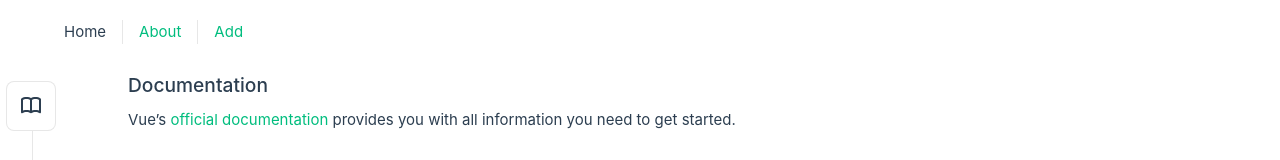
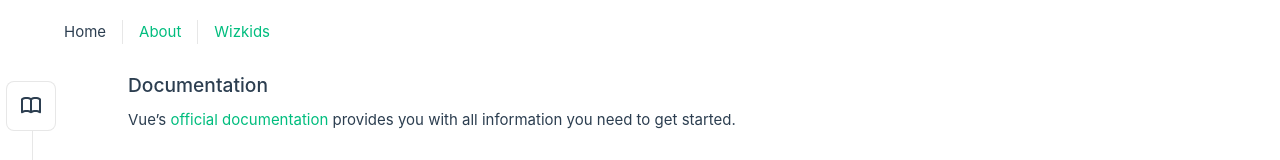
Before and after one commit to cjbreg/owow-frontend, a Vue app: page / in a window 1280 px wide. Shown: the top 160 px of the page. Built offline with nearby package versions, Linux system fonts and the light colour scheme.

Commit message:
feat: added wizkid overview page

```diff
--- a/src/App.vue
+++ b/src/App.vue
@@ -8,7 +8,7 @@ import HelloWorld from '@/components/HelloWorld.vue';
     <nav class="px-4 flex justify-between h-16 items-center w-full">
       <RouterLink to="/">Home</RouterLink>
       <RouterLink to="/about">About</RouterLink>
-      <RouterLink to="/wizkid/add">Add</RouterLink>
+      <RouterLink to="/wizkid">Wizkids</RouterLink>
     </nav>
   </header>
   <div class="pt-8">
--- a/src/router/index.ts
+++ b/src/router/index.ts
@@ -24,6 +24,14 @@ const router = createRouter({
       // this generates a separate chunk (About.[hash].js) for this route
       // which is lazy-loaded when the route is visited.
       component: () => import('../views/Wizkid/AddView.vue')
+    },
+    {
+      path: '/wizkid',
+      name: 'Wizkids',
+      // route level code-splitting
+      // this generates a separate chunk (About.[hash].js) for this route
+      // which is lazy-loaded when the route is visited.
+      component: () => import('../views/Wizkid/index.vue')
     }
   ]
 });
--- /dev/null
+++ b/src/views/Wizkid/index.vue
@@ -0,0 +1,39 @@
+<script lang="ts">
+import type { Wizkid } from '@/models/Wizkid';
+import { Role } from '@/models/Wizkid';
+import { storeToRefs } from 'pinia';
+import { useWizkidStore } from '@/stores/wizkid';
+import WizkidComponent from '../../components/WizkidComponent.vue';
+const { wizkids } = storeToRefs(useWizkidStore());
+export default {
+  data() {
+    return {
+      wizkids
+    };
+  },
+  components: { WizkidComponent },
+  methods: {
+    handleAddNew() {
+      +this.$router.push('/wizkid/add');
+    }
+  }
+};
+</script>
+
+<template>
+  <div class="flex flex-col container">
+    <div class="mb-4 text-white">
+      <h1 class="font-semibold text-lg">Wizkids ( {{ wizkids.length }} )</h1>
+    </div>
+    <div>
+      <WizkidComponent v-for="(wizkid, index) in wizkids" :key="index" :wizkid="wizkid" />
+    </div>
+    <button
+      class="disabled:bg-gray-300 w-32 py-1 font-medium bg-green-700 text-white rounded-md hover:bg-green-600 transition duration-150"
+      @click="handleAddNew(newKid)">
+      Add new
+    </button>
+  </div>
+</template>
+
+<style></style>
```
